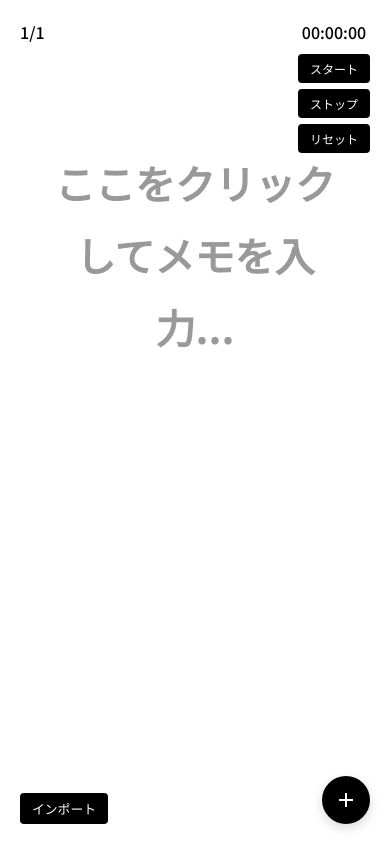
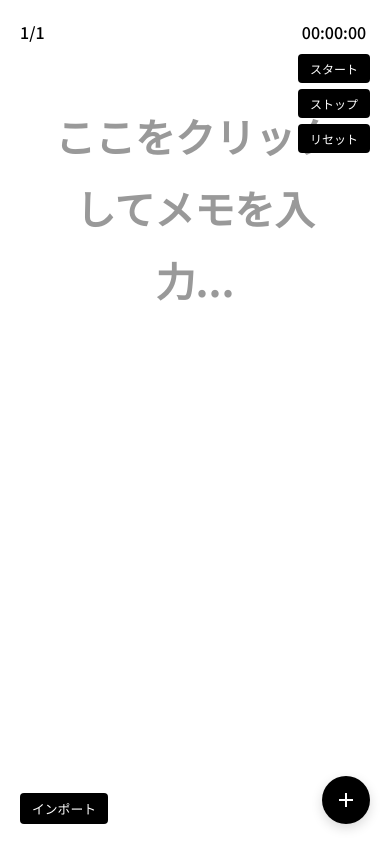
Before and after one commit to yuu0428/Campe, a plain HTML site: page index.html in a window 390 px wide. Drawn offline with Linux system fonts and the light colour scheme.

Commit message:
メモを確認しやすく

```diff
--- a/app.js
+++ b/app.js
@@ -55,6 +55,27 @@ function saveToStorage() {
 // 表示を更新
 function updateDisplay() {
   memoContent.textContent = slides[currentSlideIndex].content;
+  adjustFontSize();
+}
+
+// 文字数に応じてフォントサイズを自動調整
+function adjustFontSize() {
+  const textLength = memoContent.textContent.length;
+  let fontSize;
+
+  if (textLength < 50) {
+    fontSize = '2.5rem';
+  } else if (textLength < 100) {
+    fontSize = '2rem';
+  } else if (textLength < 200) {
+    fontSize = '1.5rem';
+  } else if (textLength < 300) {
+    fontSize = '1.2rem';
+  } else {
+    fontSize = '1rem';
+  }
+
+  memoContent.style.fontSize = fontSize;
 }
 
 // ページカウンターを更新
@@ -218,8 +239,11 @@ function importMemos() {
 
 // イベントリスナーを設定
 function attachEventListeners() {
-  // メモの編集を保存
-  memoContent.addEventListener("input", saveCurrentSlide);
+  // メモの内容が変更されたら保存 & フォントサイズ調整
+  memoContent.addEventListener("input", () => {
+    saveCurrentSlide();
+    adjustFontSize();
+  });
 
   // ストップウォッチコントロール
   startBtn.addEventListener("click", startStopwatch);
--- a/style.css
+++ b/style.css
@@ -72,12 +72,12 @@ body {
 /* メモコンテナ（中央） */
 .memo-container {
   position: fixed;
-  top: 50%;
+  top: 100px;  /* 上部の要素を避ける */
   left: 50%;
-  transform: translate(-50%, -50%);
+  transform: translateX(-50%);
   width: 80%;
   max-width: 900px;
-  height: 60%;
+  bottom: 120px;  /* 下部のボタンを避ける */
   display: flex;
   align-items: center;
   justify-content: center;
@@ -299,7 +299,8 @@ body {
 @media (max-width: 768px) {
   .memo-container {
     width: 90%;
-    height: 70%;
+    top: 80px;  /* モバイルでは上部の余白を少し狭く */
+    bottom: 100px;  /* モバイルでは下部の余白も調整 */
   }
 
   .stopwatch-controls {
```
